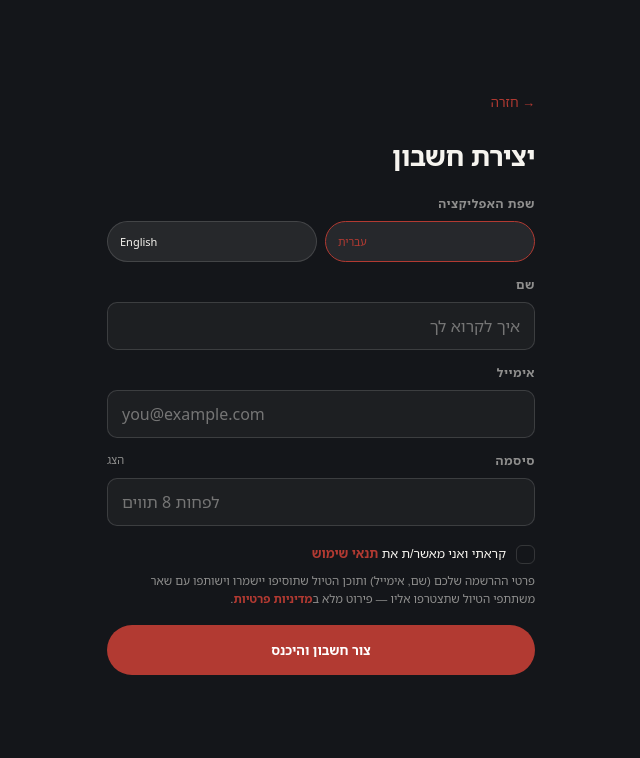
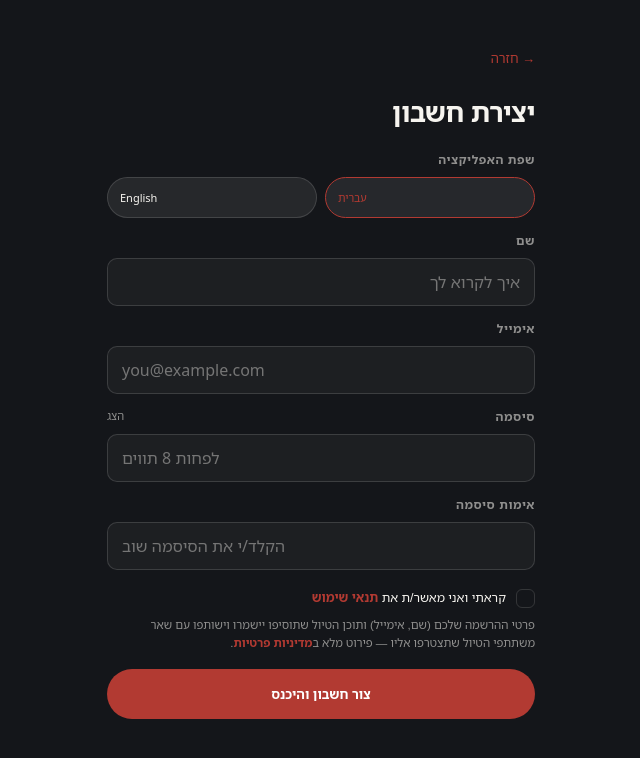
Before and after one commit to GoldenSymbol/JapanApp, a React (Vite) app in the folder frontend/: page /signup in a window 1280 px wide. Shown: the top 758 px of the page, without its empty margins (319-959 px from the left). Built offline with nearby package versions, Linux system fonts and the light colour scheme; no server answers; a web font is replaced by a local one.

Commit message:
Add confirm-password field to signup
Co-Authored-By: Claude Sonnet 5.5 <noreply@anthropic.com>

```diff
--- a/frontend/src/i18n/translations.ts
+++ b/frontend/src/i18n/translations.ts
@@ -50,6 +50,9 @@ export const translations: Record<Lang, Record<string, string>> = {
     'signup.name': 'שם',
     'signup.namePlaceholder': 'איך לקרוא לך',
     'signup.passwordPlaceholder': 'לפחות 8 תווים',
+    'signup.confirmPassword': 'אימות סיסמה',
+    'signup.confirmPasswordPlaceholder': 'הקלד/י את הסיסמה שוב',
+    'signup.passwordMismatch': 'הסיסמאות אינן תואמות',
     'signup.agreePrefix': 'קראתי ואני מאשר/ת את',
     'signup.privacyNotePrefix': 'פרטי ההרשמה שלכם (שם, אימייל) ותוכן הטיול שתוסיפו יישמרו וישותפו עם שאר משתתפי הטיול שתצטרפו אליו — פירוט מלא ב',
     'signup.submit': 'צור חשבון והיכנס',
@@ -434,6 +437,9 @@ export const translations: Record<Lang, Record<string, string>> = {
     'signup.name': 'Name',
     'signup.namePlaceholder': 'What should we call you',
     'signup.passwordPlaceholder': 'At least 8 characters',
+    'signup.confirmPassword': 'Confirm password',
+    'signup.confirmPasswordPlaceholder': 'Type the password again',
+    'signup.passwordMismatch': 'The passwords do not match',
     'signup.agreePrefix': 'I have read and agree to the',
     'signup.privacyNotePrefix': 'Your signup details (name, email) and any trip content you add will be stored and shared with the other members of the trip you join — full details in the ',
     'signup.submit': 'Create account and log in',
--- a/frontend/src/screens/Signup.tsx
+++ b/frontend/src/screens/Signup.tsx
@@ -14,12 +14,14 @@ export function Signup() {
   const [showPw, setShowPw] = useState(false);
   const [email, setEmail] = useState('');
   const [password, setPassword] = useState('');
+  const [confirmPassword, setConfirmPassword] = useState('');
   const [agreedToTerms, setAgreedToTerms] = useState(false);
   const [error, setError] = useState('');
   const [busy, setBusy] = useState(false);
 
   async function submit() {
     if (!name.trim() || !email.trim() || !password) { setError(t('signup.missingFields')); return; }
+    if (password !== confirmPassword) { setError(t('signup.passwordMismatch')); return; }
     if (!agreedToTerms) { setError(t('signup.mustAgree')); return; }
     setError(''); setBusy(true);
     try {
@@ -66,7 +68,12 @@ export function Signup() {
           </div>
         </div>
         <input className="field" style={{ direction: 'ltr', textAlign: 'left' }} type={showPw ? 'text' : 'password'} placeholder={t('signup.passwordPlaceholder')} value={password}
-          onChange={(e) => setPassword(e.target.value)} onKeyDown={(e) => e.key === 'Enter' && submit()} />
+          autoComplete="new-password" onChange={(e) => setPassword(e.target.value)} />
+      </div>
+      <div style={{ marginTop: 14 }}>
+        <div className="section-label" style={{ paddingBottom: 9 }}>{t('signup.confirmPassword')}</div>
+        <input className="field" style={{ direction: 'ltr', textAlign: 'left' }} type={showPw ? 'text' : 'password'} placeholder={t('signup.confirmPasswordPlaceholder')} value={confirmPassword}
+          autoComplete="new-password" onChange={(e) => setConfirmPassword(e.target.value)} onKeyDown={(e) => e.key === 'Enter' && submit()} />
       </div>
       <div style={{ marginTop: 18, display: 'flex', alignItems: 'flex-start', gap: 10, cursor: 'pointer' }} onClick={() => setAgreedToTerms((v) => !v)}>
         <div style={{
```
